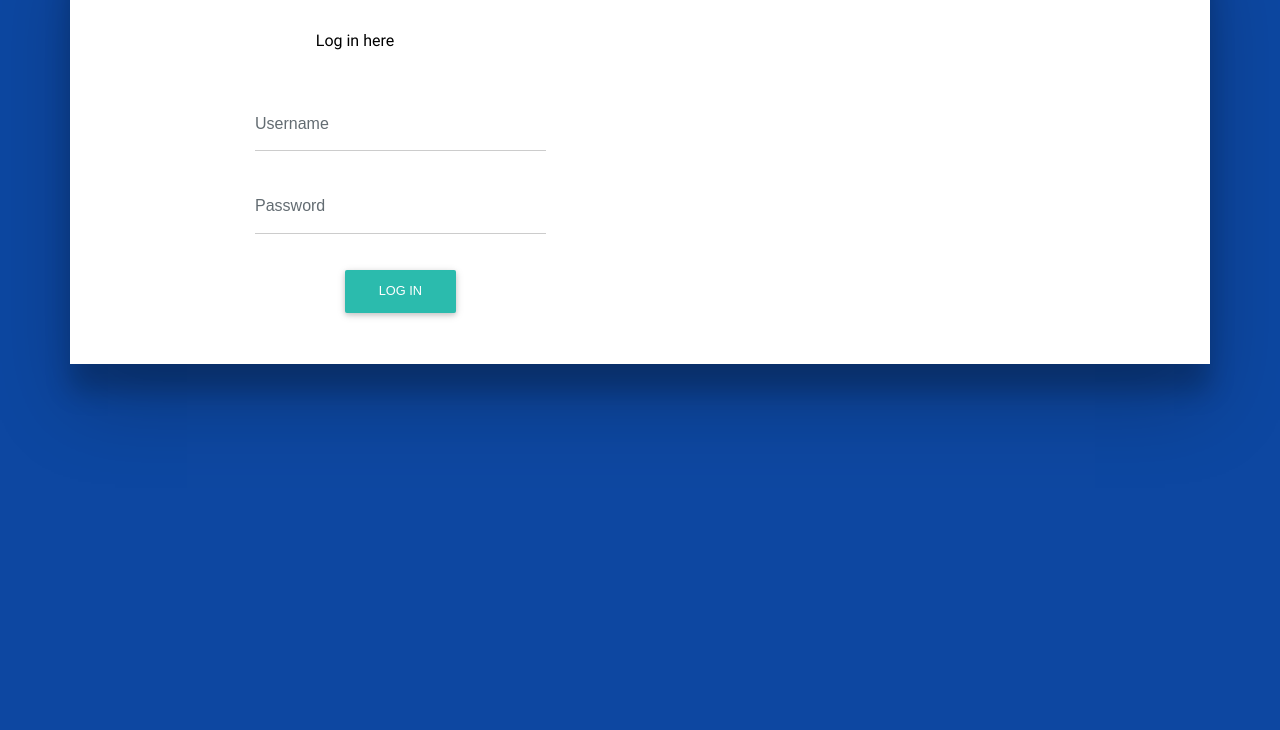
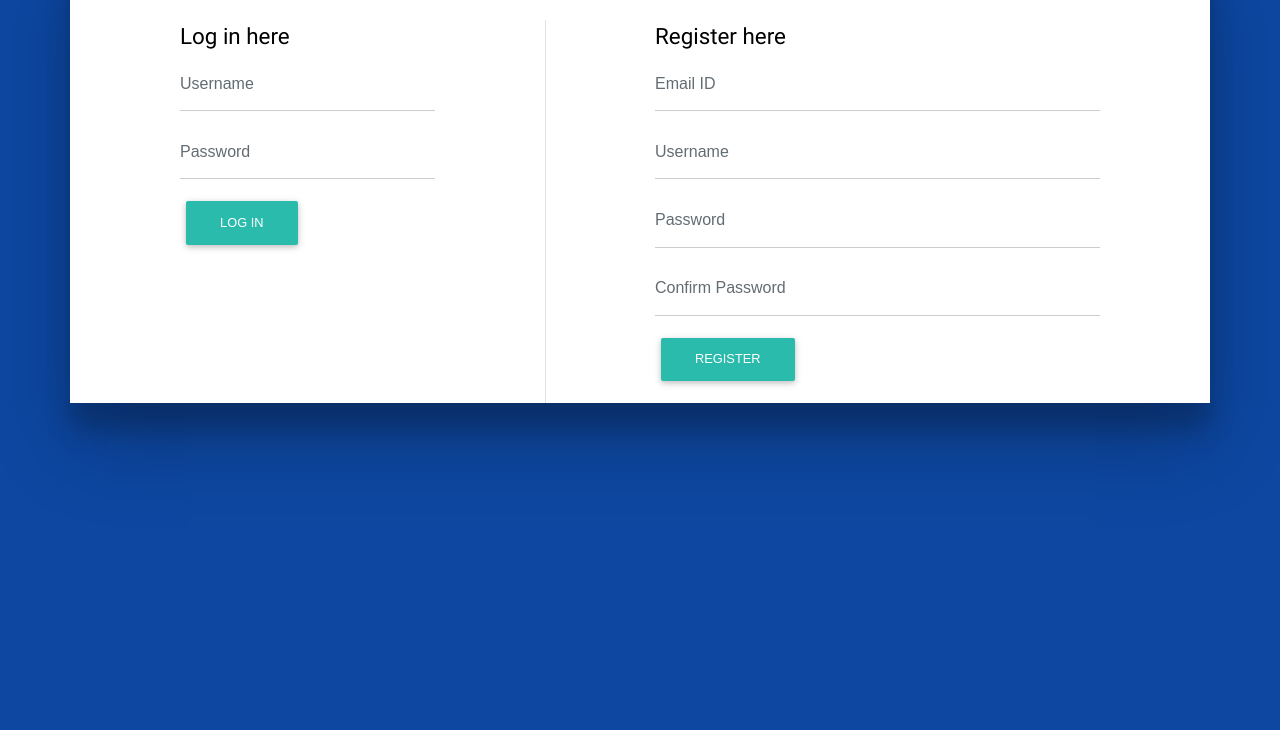
Before and after one commit to Shubham0813/PROG8165-Assignment-2, a plain HTML site: page index.html in a window 1280 px wide. Shown: the part 70-800 px from the top of the page. Drawn offline with Linux system fonts and the light colour scheme.

Commit message:
Added registration-form

```diff
--- a/css/style.css
+++ b/css/style.css
@@ -8,10 +8,22 @@
 	background-color: #ffffff;
 	color: #000000;
 }
+.home-page-wrapper{
+	padding-top: 15px;
+}
+
+.form-partition{
+	border-left: 1px solid #e0e0e0;
+}
+
+#success-message{
+	display:none;
+}
 
 .login-heading {
 	padding-top: 2px;
 	margin-bottom: 30px;
+
 }
 
 .forms {
@@ -21,12 +33,27 @@
 .login-block {
 	border: 2ox solid;
 	padding-right: 20px;
-	color: #ffffff;
+	color: #000000;
+	float:left;
+}
+.signup-block {
+	border: 2ox solid;
+	padding-left: 20px;
+	color: #000000;
+	margin-right:20px;
+	float:right;
 }
 
 @media only screen and (min-width : 992px) {
 
  		.log-in-form div {
+		margin: 30px;
+		}
+
+    }
+	@media only screen and (min-width : 992px) {
+
+ 		.sign-up-form div {
 		margin: 30px;
 		}
 
--- a/index.html
+++ b/index.html
@@ -20,53 +20,71 @@
     <!-- slideInDown makes the container animate and slide down using wow animations provided by mdbootstrap-->
     <div class="container authentication-block  wow slideInDown">
 
-      <div class="row">
+      <div class="row home-page-wrapper">
 	    <div class="z-depth-5 col-md-12">
 
           <div class="row">
 	        <div class="col-md-12 text-center login-heading">
-		      <p><h2>Welcome to Transaction Manager</h2></p>
+		      <h2>Welcome to Transaction Manager</h2>
 	        </div>
           </div>
 
           <!-- Row for log in and registration forms -->
-          <div class="row forms">
+          <div class="row">
 
 	     	<!-- 6-width column for log in form -->
-	        <div class="col-md-6 text-center log-in-block">
-	          <p class="login-title">Log in here</p>
-	          <div class="row">
-	            <div class="col-md-2"></div>
-	            <div class="col-md-10">
-	      	      <form class="form-horizontal log-in-form">
+	        <div class="col-md-3 offset-md-1">
+	          <h3><small>Log in here</small></h3>
+	          <form class="form">
 		    	    <div class="form-group">
-		      	      <div class="col-md-offset-2 col-md-10">
-		        	    <input type="text" class="form-control" name="username" id="loginUsername" placeholder="Username">
-		      		  </div>
+		      	       <input type="text" class="form-control" name="username" id="loginUsername" placeholder="Username">
 		    		</div>
 				    <div class="form-group">
-				      <div class="col-md-offset-2 col-md-10">
-				        <input type="password" class="form-control" name="password" id="loginPassword" placeholder="Password">
-				      </div>
+				      <input type="password" class="form-control" name="password" id="loginPassword" placeholder="Password">
 		   		    </div>
 				    <div class="form-group">
-				      <div class="col-md-offset-2 col-md-10">
-				        <button type="submit" class="btn btn-default btn-login">Log in</button>
-				      </div>
+				       <button type="submit" class="btn btn-default btn-login">Log in</button>
 				    </div>
-		  	      </form>
-		  		</div>
-		      </div>
-	        </div>
-
+		  	 </form>
+	        </div><!-- /.col-md-3 .offset-md-1 -->
+			<div class="col-md-1 offset-md-1 form-partition"></div><!-- / .col-md-1 .offset-md-1 -->
 	        <!--TODO 6 width column for registration form-->
-
-
-
-	  </div>
-    </div>
-  </div>
-</div>
-
+			<div class="col-md-5">
+				<!-- <p class="signup-title">Register here</p> -->
+				<h3><small>Register here</small></h3>
+				<div id="success-message" class="alert alert-success">
+					<strong>Success</strong>
+				</div><!-- /.alert .alert-success -->
+				<form action="javascript:void(0)" method="post" onsubmit="onFormSubmit()">
+					<div class="form-group">
+						 <input type="text" class="form-control" name="emailID" id="signupemailID" placeholder="Email ID">
+					</div>
+					<div class="form-group">
+						<input type="text" class="form-control" name="username" id="signupUsername" placeholder="Username">
+					</div>
+					<div class="form-group">
+						<input type="password" class="form-control" name="password" id="signupPassword" placeholder="Password">
+					</div>
+					<div class="form-group">
+						<input type="password" class="form-control" name="password" id="confirmPassword" placeholder="Confirm Password">
+					</div>
+					<div class="form-group">
+						<button type="submit" class="btn btn-default btn-login">Register</button>
+					</div>
+				</form>
+			</div><!-- / .col-md-5 -->
+		</div><!-- /.row -->
+	  </div><!-- /.z-depth-5 .col-md-12-->
+    </div><!-- /.row -->
+  </div><!-- / .container .authentication-block .wow .slideInDown -->
+  <script>
+	function onFormSubmit(){
+	//enter validation check here
+		document.getElementById('success-message').style.display = "block";
+		setTimeout(function(){
+			document.getElementById('success-message').style.display = "none";
+		},2000 );
+	}
+  </script>
 </body>
 </html>
```
